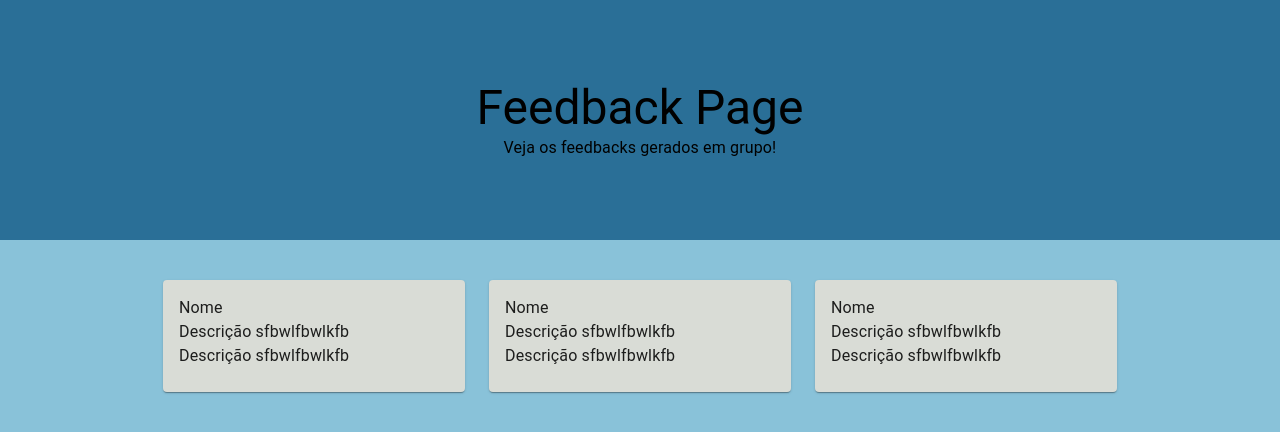
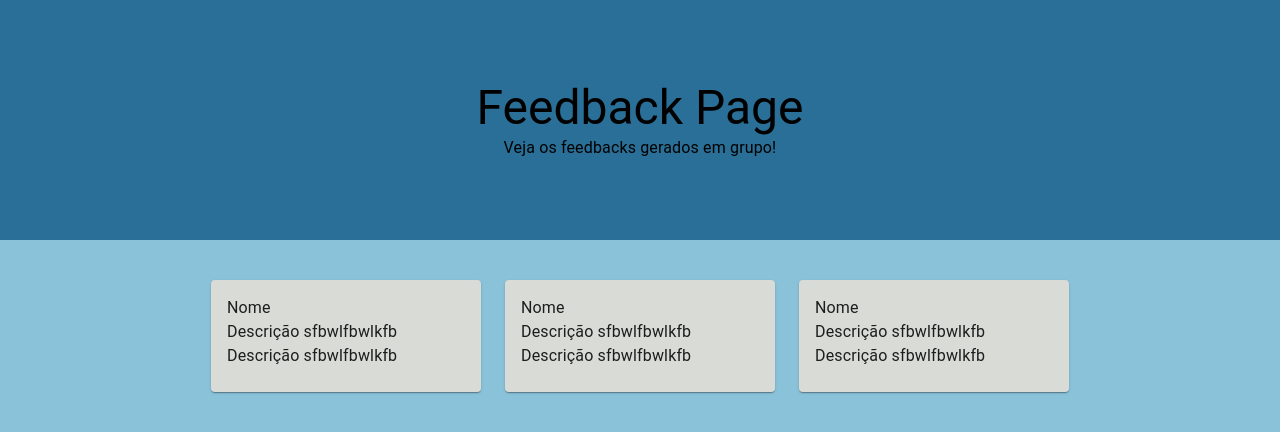
Before and after one commit to palbarnaz/feedback-page, a React (Create React App) app: page / in a window 1280 px wide. Shown: the top 432 px of the page. Built offline with nearby package versions, Linux system fonts and the light colour scheme.

Commit message:
alterando espacamento nos cards

```diff
--- a/src/pages/Home.tsx
+++ b/src/pages/Home.tsx
@@ -1,4 +1,4 @@
-import { Card, CardContent, Grid, Typography } from '@mui/material';
+import { Card, CardContent, Container, Grid, Typography } from '@mui/material';
 import React from 'react';
 
 import CardPerson from '../components/CardPerson';
@@ -11,11 +11,13 @@ const Home: React.FC = () => {
                 <TitleHeader />
             </Grid>
             <Grid item height="70%" sx={{ backgroundColor: '#89c2d9' }} xs={12}>
-                <Grid container marginTop={2} display="flex" justifyContent="center" spacing={3}>
-                    <CardPerson />
-                    <CardPerson />
-                    <CardPerson />
-                </Grid>
+                <Container>
+                    <Grid container marginTop={2} display="flex" justifyContent="center" spacing={3}>
+                        <CardPerson />
+                        <CardPerson />
+                        <CardPerson />
+                    </Grid>
+                </Container>
             </Grid>
         </Grid>
     );
```
